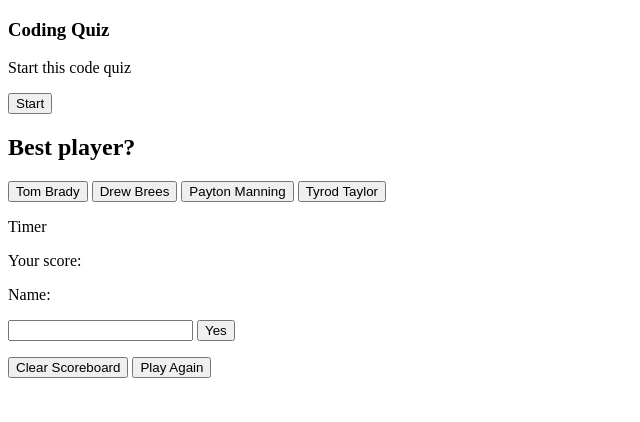
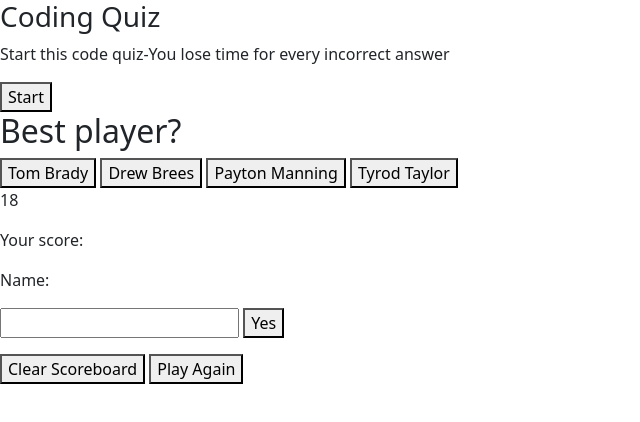
Before and after one commit to ChrisNirschl1/code-quiz, a plain HTML site: page index.html in a window 1280 px wide. Both pictures are taken after a click on the button "Start". Shown: the whole page, without its empty margins (0-640 px from the left). Drawn offline with nearby package versions, Linux system fonts and the light colour scheme.

Commit message:
added timer

```diff
--- a/index.html
+++ b/index.html
@@ -4,6 +4,7 @@
     <meta charset="UTF-8">
     <meta http-equiv="X-UA-Compatible" content="IE=edge">
     <meta name="viewport" content="width=device-width, initial-scale=1.0">
+    <link href="https://cdn.jsdelivr.net/npm/bootstrap@5.0.2/dist/css/bootstrap.min.css" rel="stylesheet" integrity="sha384-EVSTQN3/azprG1Anm3QDgpJLIm9Nao0Yz1ztcQTwFspd3yD65VohhpuuCOmLASjC" crossorigin="anonymous">
     <title>Code-Quiz</title>
     <!-- <link rel="stylesheet" href="./assets/style.css"> -->
 </head>
@@ -16,7 +17,7 @@
     <main>
         <div id="intro">
             <p class="main">
-                Start this code quiz
+                Start this code quiz-You lose time for every incorrect answer
             </p>
             <button id="startbtn">Start</button>
         </div>
--- a/script.js
+++ b/script.js
@@ -24,11 +24,10 @@ let ans3 = document.querySelector("#ans3");
 let ans4 = document.querySelector("#ans4");
 let timer = document.querySelector ("#timer");
 let index = 0;
+let ansCount = 1;
+let secondsLeft = 20;
 let timeLeft= document.querySelector("#timeleft");
-//Hides extraneous cards to start
-// questionPage.style.display = "none"
-// postGamePage.style.display = "none"
-// highScorePage.style.display = "none"
+
 
 //Question and answers array
 
@@ -70,7 +69,7 @@ const questionArr = [
       },
 
       {
-        question: "Last major chip?",
+        question: "Last major Championship?",
         answer1: "Baseball",
         answer2: "Football",
         answer3: "Hockey",
@@ -80,16 +79,35 @@ const questionArr = [
     ];
 //Starts the quiz
 startBtn.addEventListener ("click", startQuiz);
+startBtn.addEventListener ("click", startTimer);
+
+
+function startTimer(){
+setInterval(function () {
+    secondsLeft--;
+    timer.textContent = secondsLeft;
+    if (secondsLeft > 0) {
+
+    }else{
+      console.log("finishing")
+      document.location.reload();
+    }
+  }, 1000);
+}
 
 function startQuiz(){
+  // setInterval(function () {
+  //   secondsLeft--;
+  //   timer.textContent = secondsLeft
+  // }, 1000);
   if (questionArr[index] > questionArr.length) {
-
+    alert("Game Over");
   } else {
-  question.innerHTML = questionArr[index].question;
-  ans1.innerHTML = questionArr[index].answer1;
-  ans2.innerHTML = questionArr[index].answer2;
-  ans3.innerHTML = questionArr[index].answer3;
-  ans4.innerHTML = questionArr[index].answer4;
+  question.textContent = questionArr[index].question;
+  ans1.textContent = questionArr[index].answer1;
+  ans2.textContent = questionArr[index].answer2;
+  ans3.textContent = questionArr[index].answer3;
+  ans4.textContent = questionArr[index].answer4;
   }
 }
 
@@ -98,11 +116,19 @@ ans2.addEventListener("click", checkAnswer);
 ans3.addEventListener("click", checkAnswer);
 ans4.addEventListener("click", checkAnswer);
 
+
 function checkAnswer(event){
-  if (questionArr[index].correct == event.target.innerHTML){
+  console.log(questionArr[index].correctAnswer == event.target.textContent);
+  console.log(event.target.textContent);
+  console.log(questionArr[index].correctAnswer);
+  if (questionArr[index].correctAnswer == event.target.textContent){
     console.log("correct")
+    console.log(ansCount ++);
+
+
   }else{
     console.log("wrong");
+    secondsLeft --
   }
   index++
   startQuiz();
@@ -110,44 +136,13 @@ function checkAnswer(event){
 
 
 
+function postScore (){
+  if (questionArr[index] > questionArr.length) {
+    console.log("I finished!");
+  } else {
+    console.log("I'm getting closer");
+  }
 
+}
 
-// Attempt to add scoring
-//   answers.addEventListener("click", function(event){
-//       var userAnswer = event.target;
-//       if (userAnswer == correctAnswer) {
-//           arrNum++;
-//           console.log ("correct");
-//           if (arrNum<questionArr.length){
-//               else {
-//                   timerCount = timerCount - 12
-//               }
-//           }
-//       }
-//   }
-//   )
-
-  // AAttempt to countdown
-// function countdown() {
-
-//     var timeInterval = setInterval(function () {
-//       if (timeLeft > 1) {
-
-//         time.textContent = timeLeft + ' seconds remaining';
-//         timeLeft--;
-//       } else if (timeLeft === 1) {
-//         // When `timeLeft` is equal to 1, rename to 'second' instead of 'seconds'
-//         timer.textContent = timeLeft + ' second remaining';
-//         timeLeft--;
-//       } else {
-//         // Once `timeLeft` gets to 0, set `timerEl` to an empty string
-//         timertime.textContent = '';
-
-//         clearInterval(timeInterval);
-
-//       }
-//     }, 1200);
-//   }
-
-
-// Put an event listener on each button, have it run a function to check true/false
+postScore();
```
Also changed, not shown: 1 other file.
